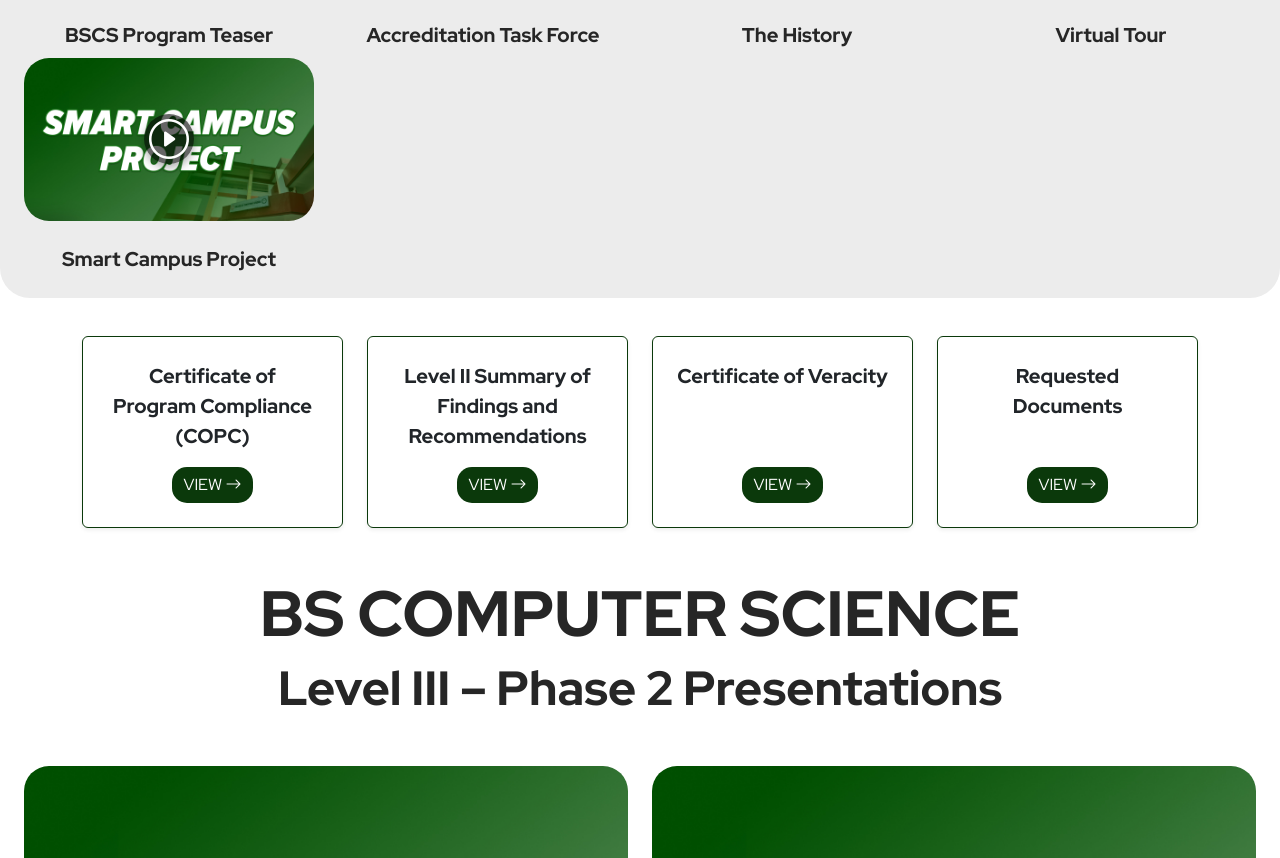
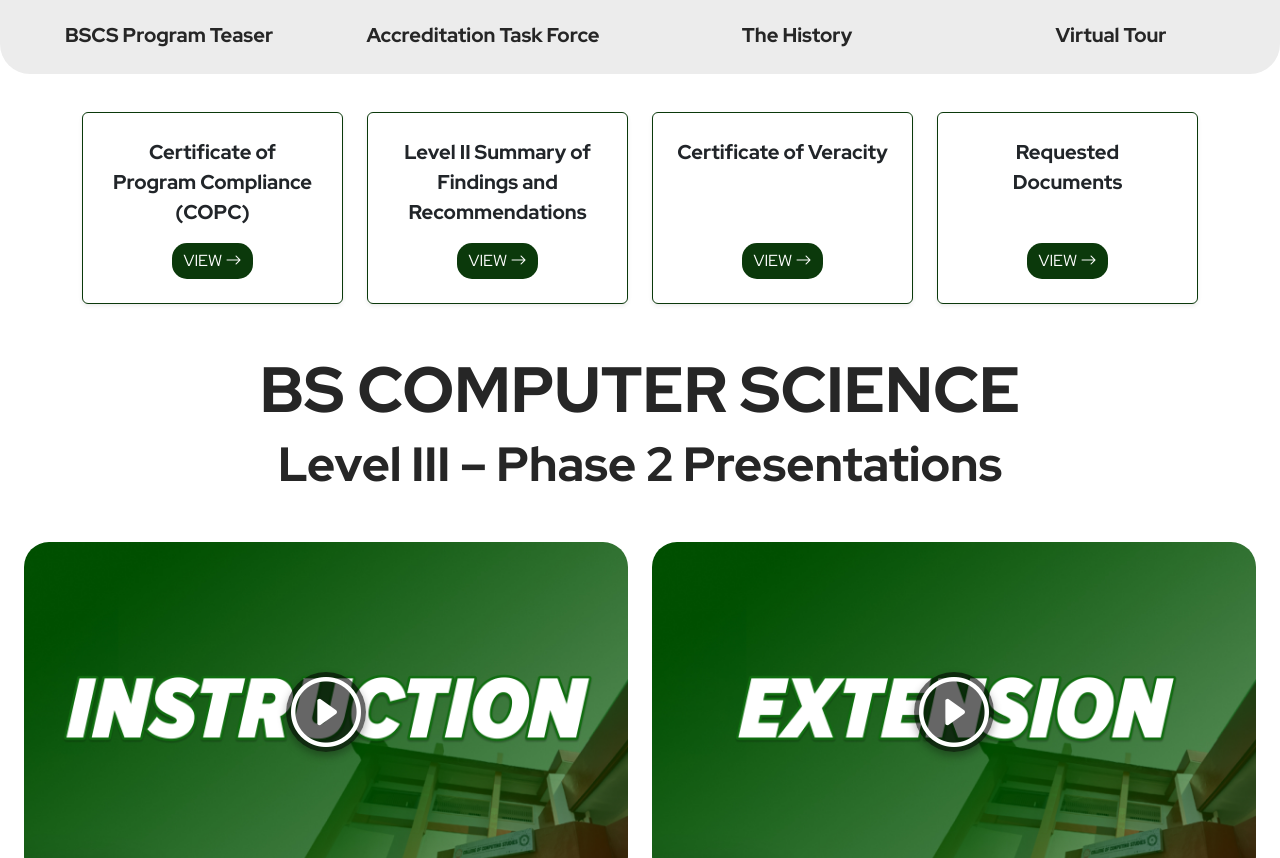
Before and after one commit to jdcbdev/aaccup2024, a plain HTML site: page index.html in a window 1280 px wide. Shown: the part 894-1752 px from the top of the page. Drawn offline with Linux system fonts and the light colour scheme; some packages are replaced by stand-ins of ours; a script that the page names is missing.

Commit message:
Update the videos

```diff
--- a/index.html
+++ b/index.html
@@ -145,17 +145,6 @@
                     <p class="my-3 text-center mb-lg-1 video-label fs-5">Virtual Tour</p>
                 </div>
 
-                <div class="col-12 col-sm-6 col-lg-3 mb-1">
-                    <a class="gallery-img-container"
-                        data-lg-size="1280-720"
-                        data-src="https://www.youtube.com/embed/WmKqVN7vkAs"
-                        data-poster="images/thumbnail/Smart Campus.jpg">
-
-                        <img src="images/thumbnail/Smart Campus.jpg" alt="Smart Campus Project" class="img-fluid gallery-img">
-                        <span class="play-button"><i class="bi bi-play-circle"></i></span>
-                    </a>
-                    <p class="mt-3 text-center mb-lg-1 video-label fs-5">Smart Campus Project</p>
-                </div>
             </div>
         </div>
         <div id="documents" class="container my-3 my-xxl-5">
```
Also changed, not shown: images/thumbnail/BSCS at a Glance.jpg, images/thumbnail/WMSU at a Glance.jpg (added).
